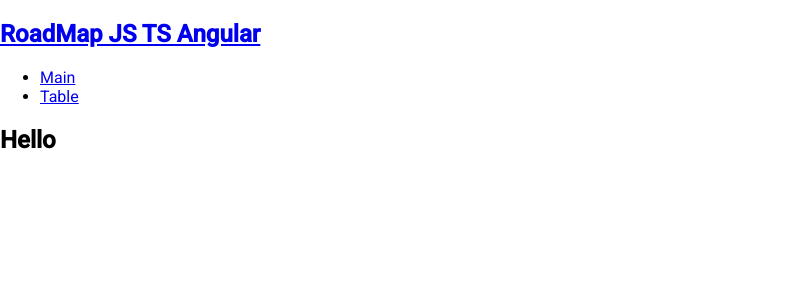
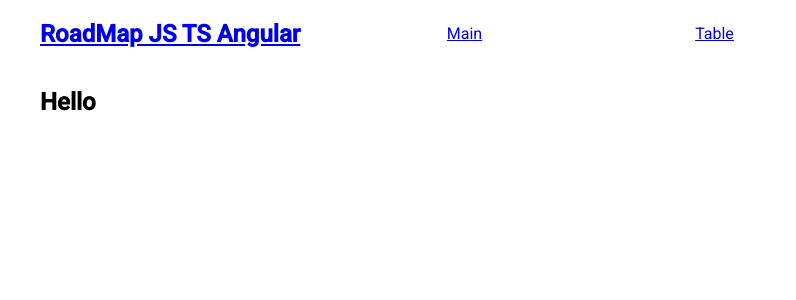
Before and after one commit to mrrsmth/road, an Angular app: page / in a window 1280 px wide. Shown: the top 300 px of the page, without its empty margins (0-796 px from the left). Built offline with nearby package versions, Linux system fonts and the light colour scheme.

Commit message:
add main style, edit header

```diff
--- a/src/app/pages/header/header.component.html
+++ b/src/app/pages/header/header.component.html
@@ -1,15 +1,19 @@
-<nav class="navbar bg-primary">
-    <h1>
-      <a routerLink="/">RoadMap JS TS Angular</a>
-    </h1>
+<div class="container">
+  <nav class="nav">
+    <div class="nav-logo">
+      <h1>
+        <a routerLink="/">RoadMap JS TS Angular</a>
+      </h1>
+    </div>
 
-    <ul>
-      <li routerLinkActive="active">
+    <ul class="nav-list">
+      <li class="nav-item" routerLinkActive="active">
         <a [routerLink]="['/']">Main</a>
       </li>
-      <li routerLinkActive="active">
+      <li class="nav-item" routerLinkActive="active">
         <a [routerLink]="['/table']">Table</a>
       </li>
     </ul>
   </nav>
   <router-outlet></router-outlet>
+</div>
--- a/src/app/pages/header/header.component.scss
+++ b/src/app/pages/header/header.component.scss
@@ -0,0 +1,12 @@
+.nav {
+  display: flex;
+  align-items: center;
+  .nav-list {
+    display: flex;
+    justify-content: space-around;
+    width: 500px;
+    .nav-item {
+        list-style: none;
+    }
+  }
+}
--- a/src/styles.scss
+++ b/src/styles.scss
@@ -2,3 +2,8 @@
 
 html, body { height: 100%; }
 body { margin: 0; font-family: Roboto, "Helvetica Neue", sans-serif; }
+
+.container {
+    margin: 0 auto;
+    max-width: 1200px;
+}
```
